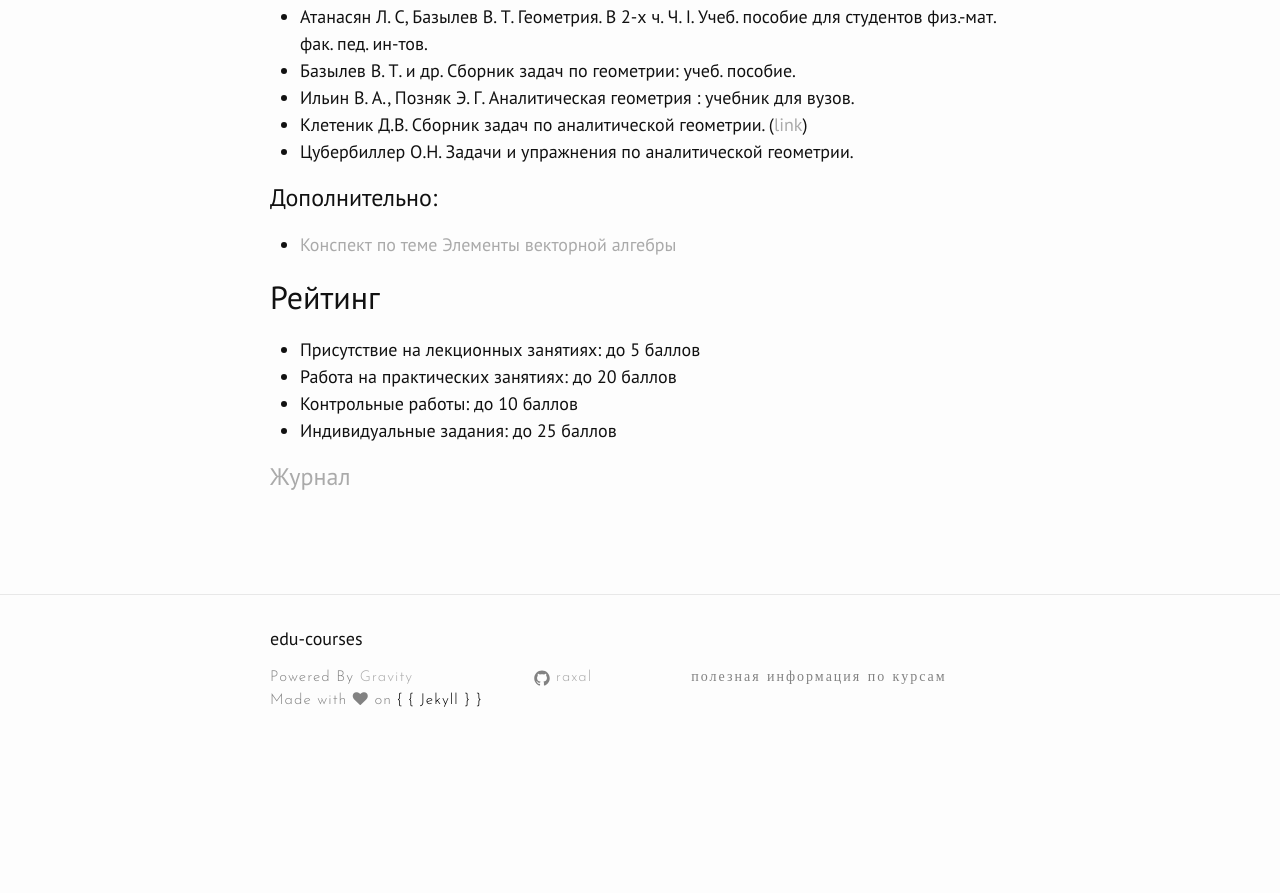
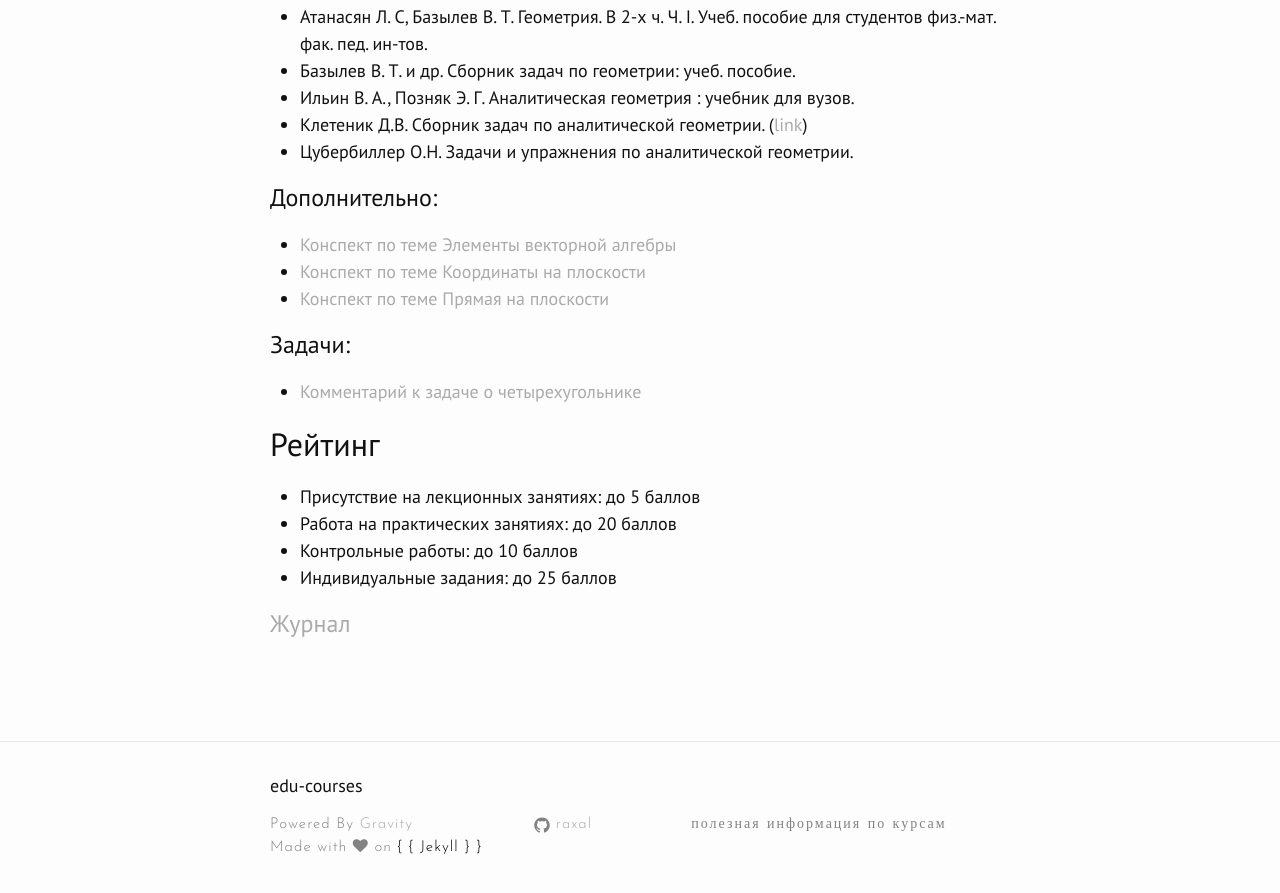
Before and after one commit to raxal/edu, a Jekyll site: the page built from _posts/2017-02-01-2017-spring-geometry-1.md, in a window 1280 px wide and 900 px high, scrolled down 1023 px. Shown: the top 893 px of the window. Built offline with Jekyll 4.4.1, drawn with Linux system fonts in a browser that asks for light colours; nearby versions of some CDN libraries; before the commit the page ends 1795 px from its top, so only the background shows below that.

Commit message:
Add docs to 2017-spring/geometry-1

```diff
--- a/_posts/2017-02-01-2017-spring-geometry-1.md
+++ b/_posts/2017-02-01-2017-spring-geometry-1.md
@@ -36,6 +36,12 @@ categories: course
 Дополнительно:
 
 - [Конспект по теме Элементы векторной алгебры](https://github.com/raxal/edu-courses/raw/master/docs/geometry/lection01_an.pdf)
+- [Конспект по теме Координаты на плоскости](https://github.com/raxal/edu-courses/raw/master/docs/geometry/lection02_an.pdf)
+- [Конспект по теме Прямая на плоскости](https://github.com/raxal/edu-courses/raw/master/docs/geometry/lection03_an.pdf)
+
+Задачи:
+
+- [Комментарий к задаче о четырехугольнике](https://github.com/raxal/edu-courses/raw/master/docs/geometry/comment_an_01-trapez.pdf)
 
 ## Рейтинг
 
```
